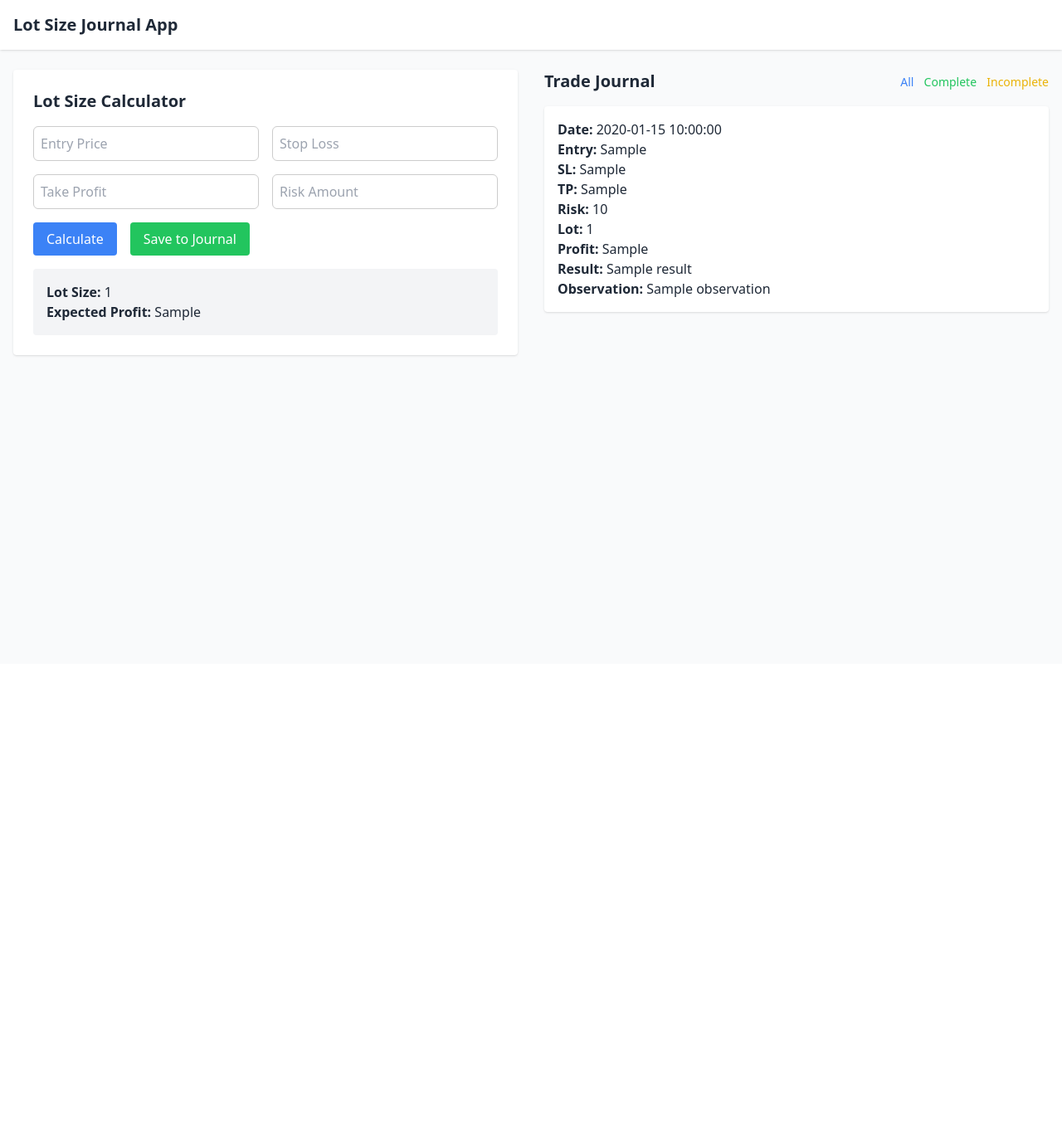
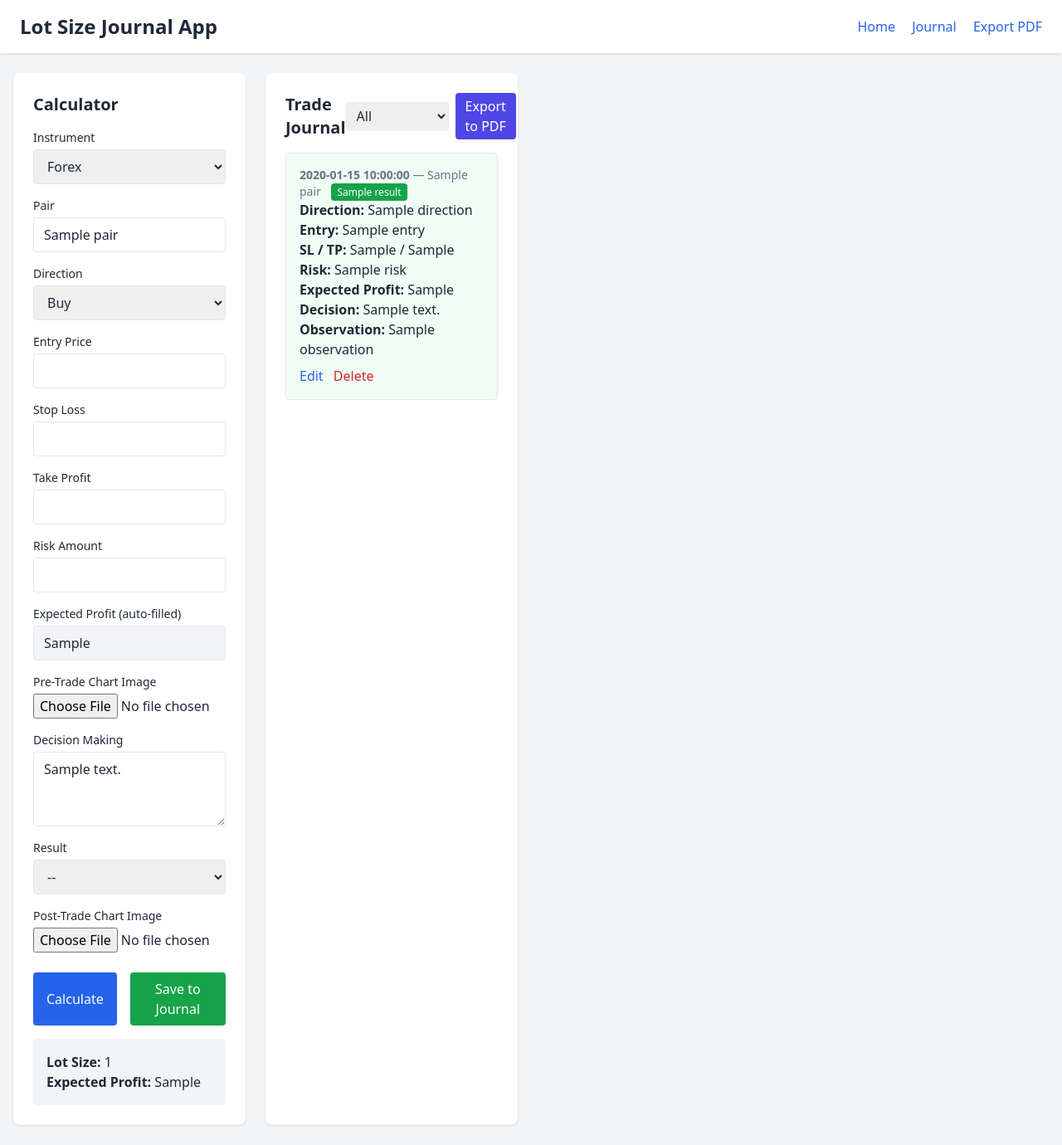
Before and after one commit to meessjoe/lot-size-journal-app, a Flask app: template templates/index.html in a window 1280 px wide. Shown: the whole page at 83% size. Before the commit the page ends 430 px from the top, so only its background shows below. Run offline with Flask 3, Linux system fonts and the light colour scheme; the template is opened without the code that fills it: most values are stand-ins (such as "Sample title", 1, 10 or a date in 2020); some libraries are stand-ins or nearby versions.

Commit message:
Updated layout and dashboard UI to match new design

```diff
--- a/app.py
+++ b/app.py
@@ -27,7 +27,11 @@ def calculate_lot_size(entry_price, sl_price, tp_price, risk_amount):
     expected_profit = abs(tp_price - entry_price) * pip_value * lot_size
     return round(lot_size, 2), round(expected_profit, 2)
 
-@app.route('/', methods=['GET', 'POST'])
+@app.route('/')
+def index():
+    return redirect(url_for('dashboard'))
+
+@app.route('/dashboard', methods=['GET', 'POST'])
 def dashboard():
     journal = load_journal()
     filter_val = request.args.get('filter', 'all')
--- a/render.yaml
+++ b/render.yaml
@@ -1,7 +1,7 @@
 services:
   - type: web
-    name: lot-size-journal
+    name: lot-size-journal-app
     env: python
-    buildCommand: pip install -r requirements.txt
-    startCommand: gunicorn app:app
+    buildCommand: "pip install -r requirements.txt"
+    startCommand: "python app.py"
     plan: free
--- a/requirements.txt
+++ b/requirements.txt
@@ -1,3 +1,2 @@
 flask
-gunicorn
 fpdf
--- a/templates/index.html
+++ b/templates/index.html
@@ -1,82 +1,133 @@
-{% extends "layout.html" %}
+{% extends 'layout.html' %}
+
 {% block content %}
-
-<div class="grid grid-cols-1 lg:grid-cols-2 gap-8">
+<div class="flex flex-col lg:flex-row gap-6">
     <!-- Calculator Section -->
-    <div class="bg-white p-6 rounded shadow">
-        <h2 class="text-xl font-semibold mb-4">Lot Size Calculator</h2>
-        <form action="/calculate" method="POST" class="space-y-4">
-            <div class="grid grid-cols-2 gap-4">
-                <input name="entry_price" type="number" step="any" value="{{ request.form.get('entry_price', '') }}" placeholder="Entry Price" class="input">
-                <input name="stop_loss" type="number" step="any" value="{{ request.form.get('stop_loss', '') }}" placeholder="Stop Loss" class="input">
-                <input name="take_profit" type="number" step="any" value="{{ request.form.get('take_profit', '') }}" placeholder="Take Profit" class="input">
-                <input name="risk_amount" type="number" step="any" value="{{ request.form.get('risk_amount', '') }}" placeholder="Risk Amount" class="input">
+    <div class="w-full lg:w-1/2 bg-white shadow rounded-lg p-6">
+        <h2 class="text-xl font-semibold mb-4">Calculator</h2>
+        <form method="POST" enctype="multipart/form-data">
+            <div class="grid grid-cols-1 gap-4">
+                <div>
+                    <label class="block text-sm font-medium">Instrument</label>
+                    <select name="instrument" class="mt-1 block w-full border rounded px-3 py-2">
+                        <option value="Forex" {% if instrument == 'Forex' %}selected{% endif %}>Forex</option>
+                        <option value="Crypto" {% if instrument == 'Crypto' %}selected{% endif %}>Crypto</option>
+                        <option value="Commodities" {% if instrument == 'Commodities' %}selected{% endif %}>Commodities</option>
+                        <option value="Indices" {% if instrument == 'Indices' %}selected{% endif %}>Indices</option>
+                    </select>
                 </div>
-            <div class="flex space-x-4">
-                <button type="submit" class="bg-blue-500 text-white px-4 py-2 rounded">Calculate</button>
+                <div>
+                    <label class="block text-sm font-medium">Pair</label>
+                    <input type="text" name="pair" value="{{ pair }}" class="mt-1 block w-full border rounded px-3 py-2">
+                </div>
+                <div>
+                    <label class="block text-sm font-medium">Direction</label>
+                    <select name="direction" class="mt-1 block w-full border rounded px-3 py-2">
+                        <option value="Buy" {% if direction == 'Buy' %}selected{% endif %}>Buy</option>
+                        <option value="Sell" {% if direction == 'Sell' %}selected{% endif %}>Sell</option>
+                    </select>
+                </div>
+                <div>
+                    <label class="block text-sm font-medium">Entry Price</label>
+                    <input type="number" step="any" name="entry" value="{{ entry }}" class="mt-1 block w-full border rounded px-3 py-2">
+                </div>
+                <div>
+                    <label class="block text-sm font-medium">Stop Loss</label>
+                    <input type="number" step="any" name="sl" value="{{ sl }}" class="mt-1 block w-full border rounded px-3 py-2">
+                </div>
+                <div>
+                    <label class="block text-sm font-medium">Take Profit</label>
+                    <input type="number" step="any" name="tp" value="{{ tp }}" class="mt-1 block w-full border rounded px-3 py-2">
+                </div>
+                <div>
+                    <label class="block text-sm font-medium">Risk Amount</label>
+                    <input type="number" step="any" name="risk" value="{{ risk }}" class="mt-1 block w-full border rounded px-3 py-2">
+                </div>
+                <div>
+                    <label class="block text-sm font-medium">Expected Profit (auto-filled)</label>
+                    <input type="text" readonly value="{{ expected_profit }}" class="mt-1 block w-full border rounded px-3 py-2 bg-gray-100">
+                </div>
+                <div>
+                    <label class="block text-sm font-medium">Pre-Trade Chart Image</label>
+                    <input type="file" name="pre_trade_chart" class="mt-1 block w-full">
+                </div>
+                <div>
+                    <label class="block text-sm font-medium">Decision Making</label>
+                    <textarea name="decision" rows="3" class="mt-1 block w-full border rounded px-3 py-2">{{ decision }}</textarea>
+                </div>
+                <div>
+                    <label class="block text-sm font-medium">Result</label>
+                    <select name="result" class="mt-1 block w-full border rounded px-3 py-2">
+                        <option value="">--</option>
+                        <option value="Win" {% if result == 'Win' %}selected{% endif %}>Win</option>
+                        <option value="Lose" {% if result == 'Lose' %}selected{% endif %}>Lose</option>
+                    </select>
+                </div>
+                <div>
+                    <label class="block text-sm font-medium">Post-Trade Chart Image</label>
+                    <input type="file" name="post_trade_chart" class="mt-1 block w-full">
+                </div>
+            </div>
+            <div class="flex gap-4 mt-6">
+                <button type="submit" name="action" value="calculate" class="bg-blue-600 text-white px-4 py-2 rounded hover:bg-blue-700">Calculate</button>
+                <button type="submit" name="action" value="save" class="bg-green-600 text-white px-4 py-2 rounded hover:bg-green-700">Save to Journal</button>
+            </div>
+        </form>
         {% if lot_size %}
-                <form action="/save" method="POST">
-                    {% for field in ['entry_price', 'stop_loss', 'take_profit', 'risk_amount'] %}
-                        <input type="hidden" name="{{ field }}" value="{{ request.form.get(field) }}">
-                    {% endfor %}
-                    <input type="hidden" name="lot_size" value="{{ lot_size }}">
-                    <input type="hidden" name="expected_profit" value="{{ expected_profit }}">
-                    <button type="submit" class="bg-green-500 text-white px-4 py-2 rounded">Save to Journal</button>
-                </form>
-                {% endif %}
-            </div>
-            {% if lot_size %}
-            <div class="mt-4 bg-gray-100 p-4 rounded">
+        <div class="mt-4 p-4 bg-gray-100 rounded">
             <p><strong>Lot Size:</strong> {{ lot_size }}</p>
             <p><strong>Expected Profit:</strong> {{ expected_profit }}</p>
         </div>
         {% endif %}
-        </form>
     </div>
 
     <!-- Journal Section -->
-    <div>
+    <div class="w-full lg:w-1/2 bg-white shadow rounded-lg p-6">
         <div class="flex justify-between items-center mb-4">
             <h2 class="text-xl font-semibold">Trade Journal</h2>
-            <div>
-                <a href="{{ url_for('index') }}" class="text-sm text-blue-500 hover:underline mr-2">All</a>
-                <a href="{{ url_for('index', filter='complete') }}" class="text-sm text-green-500 hover:underline mr-2">Complete</a>
-                <a href="{{ url_for('index', filter='incomplete') }}" class="text-sm text-yellow-500 hover:underline">Incomplete</a>
+            <form method="GET" class="flex items-center space-x-2">
+                <select name="filter" onchange="this.form.submit()" class="border rounded px-2 py-1">
+                    <option value="all" {% if filter == 'all' %}selected{% endif %}>All</option>
+                    <option value="complete" {% if filter == 'complete' %}selected{% endif %}>Complete</option>
+                    <option value="incomplete" {% if filter == 'incomplete' %}selected{% endif %}>Incomplete</option>
+                </select>
+                <a href="{{ url_for('export_pdf') }}" class="bg-indigo-600 text-white px-3 py-1 rounded hover:bg-indigo-700">Export to PDF</a>
+            </form>
         </div>
-        </div>
-        {% if journal %}
-        <div class="space-y-4">
         {% for entry in journal %}
-            <div class="bg-white p-4 rounded shadow">
-                <p><strong>Date:</strong> {{ entry.date }}</p>
-                <p><strong>Entry:</strong> {{ entry.entry_price }}</p>
-                <p><strong>SL:</strong> {{ entry.stop_loss }}</p>
-                <p><strong>TP:</strong> {{ entry.take_profit }}</p>
-                <p><strong>Risk:</strong> {{ entry.risk_amount }}</p>
-                <p><strong>Lot:</strong> {{ entry.lot_size }}</p>
-                <p><strong>Profit:</strong> {{ entry.expected_profit }}</p>
-                {% if entry.result %}
-                <p><strong>Result:</strong> {{ entry.result }}</p>
+        <div class="border border-gray-200 rounded p-4 mb-4 {% if entry.result %}bg-green-50{% else %}bg-yellow-50{% endif %}">
+            <p class="text-sm text-gray-500"><strong>{{ entry.date }}</strong> — {{ entry.pair }}
+                <span class="ml-2 px-2 py-0.5 text-xs rounded {% if entry.result %}bg-green-600{% else %}bg-yellow-500{% endif %} text-white">
+                    {{ entry.result if entry.result else 'Pending' }}
+                </span>
+            </p>
+            <p><strong>Direction:</strong> {{ entry.direction }}</p>
+            <p><strong>Entry:</strong> {{ entry.entry }}</p>
+            <p><strong>SL / TP:</strong> {{ entry.sl }} / {{ entry.tp }}</p>
+            <p><strong>Risk:</strong> {{ entry.risk }}</p>
+            <p><strong>Expected Profit:</strong> {{ entry.expected_profit }}</p>
+            {% if entry.pre_trade_chart %}
+            <p><strong>Pre-Trade Chart:</strong><br>
+                <img src="{{ url_for('static', filename='uploads/' ~ entry.pre_trade_chart) }}" class="mt-1 max-w-full h-40 object-contain border">
+            </p>
+            {% endif %}
+            {% if entry.decision %}
+            <p><strong>Decision:</strong> {{ entry.decision }}</p>
+            {% endif %}
+            {% if entry.post_trade_chart %}
+            <p><strong>Post-Trade Chart:</strong><br>
+                <img src="{{ url_for('static', filename='uploads/' ~ entry.post_trade_chart) }}" class="mt-1 max-w-full h-40 object-contain border">
+            </p>
             {% endif %}
             {% if entry.observation %}
             <p><strong>Observation:</strong> {{ entry.observation }}</p>
             {% endif %}
+            <div class="mt-2">
+                <a href="{{ url_for('edit_entry', index=loop.index0) }}" class="text-blue-600 hover:underline mr-2">Edit</a>
+                <a href="{{ url_for('delete_entry', index=loop.index0) }}" class="text-red-600 hover:underline">Delete</a>
+            </div>
         </div>
         {% endfor %}
     </div>
-        {% else %}
-        <p class="text-gray-500">No journal entries yet.</p>
-        {% endif %}
 </div>
-</div>
-
-<style>
-    .input {
-        padding: 0.5rem;
-        border: 1px solid #ccc;
-        border-radius: 0.375rem;
-        width: 100%;
-    }
-</style>
-
 {% endblock %}
--- a/templates/layout.html
+++ b/templates/layout.html
@@ -1,26 +1,25 @@
 <!DOCTYPE html>
 <html lang="en">
-<head>
-    <meta charset="UTF-8">
-    <title>Lot Size Journal</title>
-    <meta name="viewport" content="width=device-width, initial-scale=1">
+  <head>
+    <meta charset="UTF-8" />
+    <meta name="viewport" content="width=device-width, initial-scale=1.0" />
+    <title>Lot Size Journal App</title>
     <script src="https://cdn.tailwindcss.com"></script>
-</head>
-<body class="bg-gray-50 text-gray-800 font-sans">
-    <header class="bg-white shadow mb-6">
-        <div class="max-w-7xl mx-auto px-4 py-4 flex justify-between items-center">
-            <h1 class="text-xl font-bold">Lot Size Journal App</h1>
-            {% if session.username %}
-            <div class="flex items-center space-x-4">
-                <a href="{{ url_for('index') }}" class="text-blue-500 hover:underline">Home</a>
-                <a href="{{ url_for('logout') }}" class="text-red-500 hover:underline">Logout</a>
-            </div>
-            {% endif %}
-        </div>
+  </head>
+  <body class="bg-gray-100 text-gray-800">
+    <header class="bg-white shadow px-6 py-4">
+      <div class="flex justify-between items-center max-w-7xl mx-auto">
+        <h1 class="text-2xl font-semibold">Lot Size Journal App</h1>
+        <nav class="space-x-4">
+          <a href="/" class="text-blue-600 hover:underline">Home</a>
+          <a href="/dashboard" class="text-blue-600 hover:underline">Journal</a>
+          <a href="/export/pdf" class="text-blue-600 hover:underline">Export PDF</a>
+        </nav>
+      </div>
     </header>
 
-    <main class="max-w-7xl mx-auto px-4">
-        {% block content %}{% endblock %}
+    <main class="max-w-7xl mx-auto px-4 py-6 grid grid-cols-1 lg:grid-cols-2 gap-8">
+      {% block content %}{% endblock %}
     </main>
-</body>
+  </body>
 </html>
```
Also changed, not shown: run.py (+2 -8 lines), templates/dashboard.html (+60 -46 lines), templates/edit.html (+21 -13 lines), templates/login.html (+16 -13 lines), templates/register.html (+16 -13 lines), 1 other file. Lines whose indentation alone changed are shown as unchanged.
